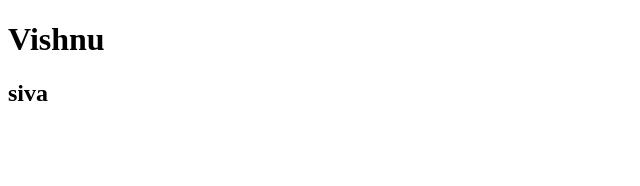
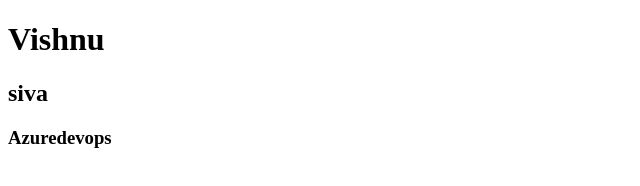
Before and after one commit to Vishnu123089/azuredevops, a plain HTML site: page index.html in a window 1280 px wide. Shown: the whole page, without its empty margins (0-640 px from the left). Drawn offline with Linux system fonts and the light colour scheme.

Commit message:
added a line

```diff
--- a/index.html
+++ b/index.html
@@ -8,5 +8,6 @@
 <body>
     <h1>Vishnu</h1>
     <h2>siva</h2>
+    <h3>Azuredevops</h3>
 </body>
 </html>
```
